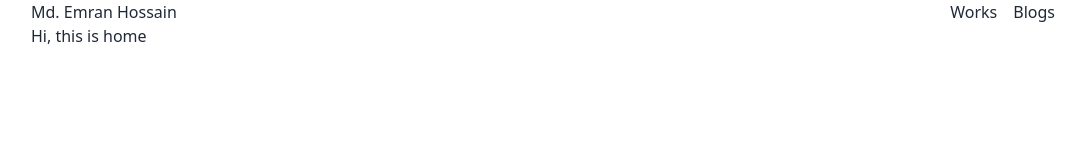
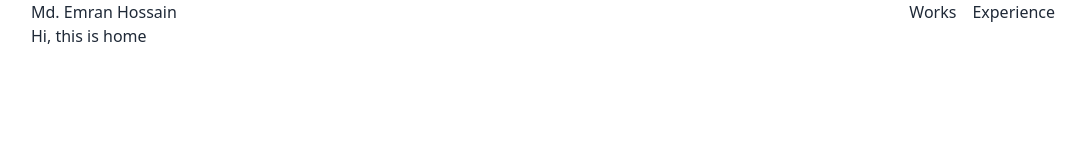
Before and after one commit to Emranhossainshuvo/react-portfolio, a React (Vite) app: page / in a window 1280 px wide. Shown: the top 160 px of the page, without its empty margins (97-1183 px from the left). Built offline with nearby package versions, Linux system fonts and the light colour scheme.

Commit message:
added experience page

```diff
--- a/src/components/Navbar/Navbar.jsx
+++ b/src/components/Navbar/Navbar.jsx
@@ -1,3 +1,4 @@
+import { NavLink } from "react-router-dom";
 
 const Navbar = () => {
     return (
@@ -6,8 +7,8 @@ const Navbar = () => {
                 <h2>Md. Emran Hossain</h2>
             </div>
             <div className="flex justify-between gap-4">
-                <h4>Works</h4>
-                <h4>Blogs</h4>
+                <NavLink to="/works"><h4>Works</h4></NavLink>
+                <h4>Experience</h4>
             </div>
         </div>
     );
--- /dev/null
+++ b/src/pages/Experience/Experience.jsx
@@ -0,0 +1,10 @@
+
+const Experience = () => {
+    return (
+        <div>
+            <h3>Hi, this is experience page</h3>
+        </div>
+    );
+};
+
+export default Experience;
```
